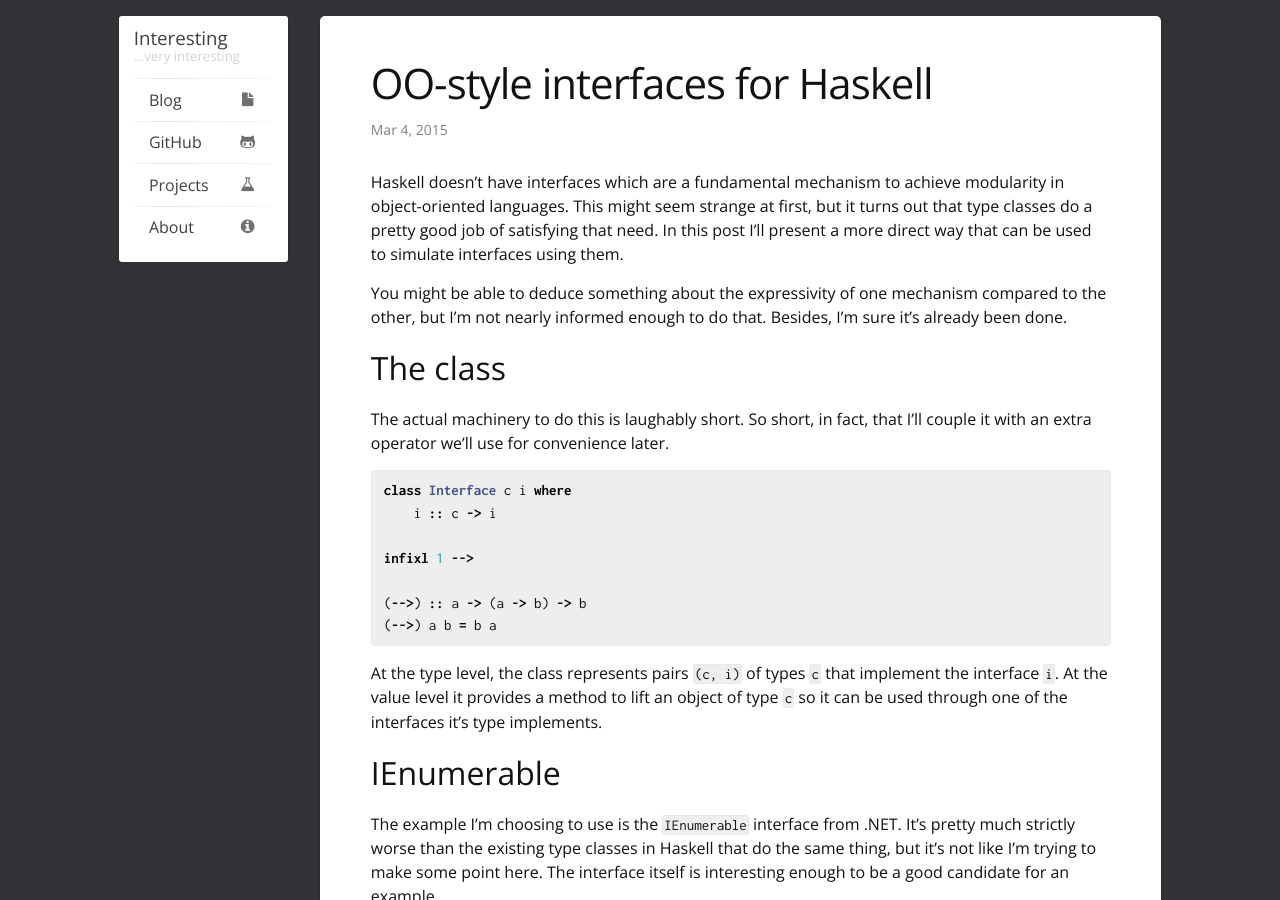
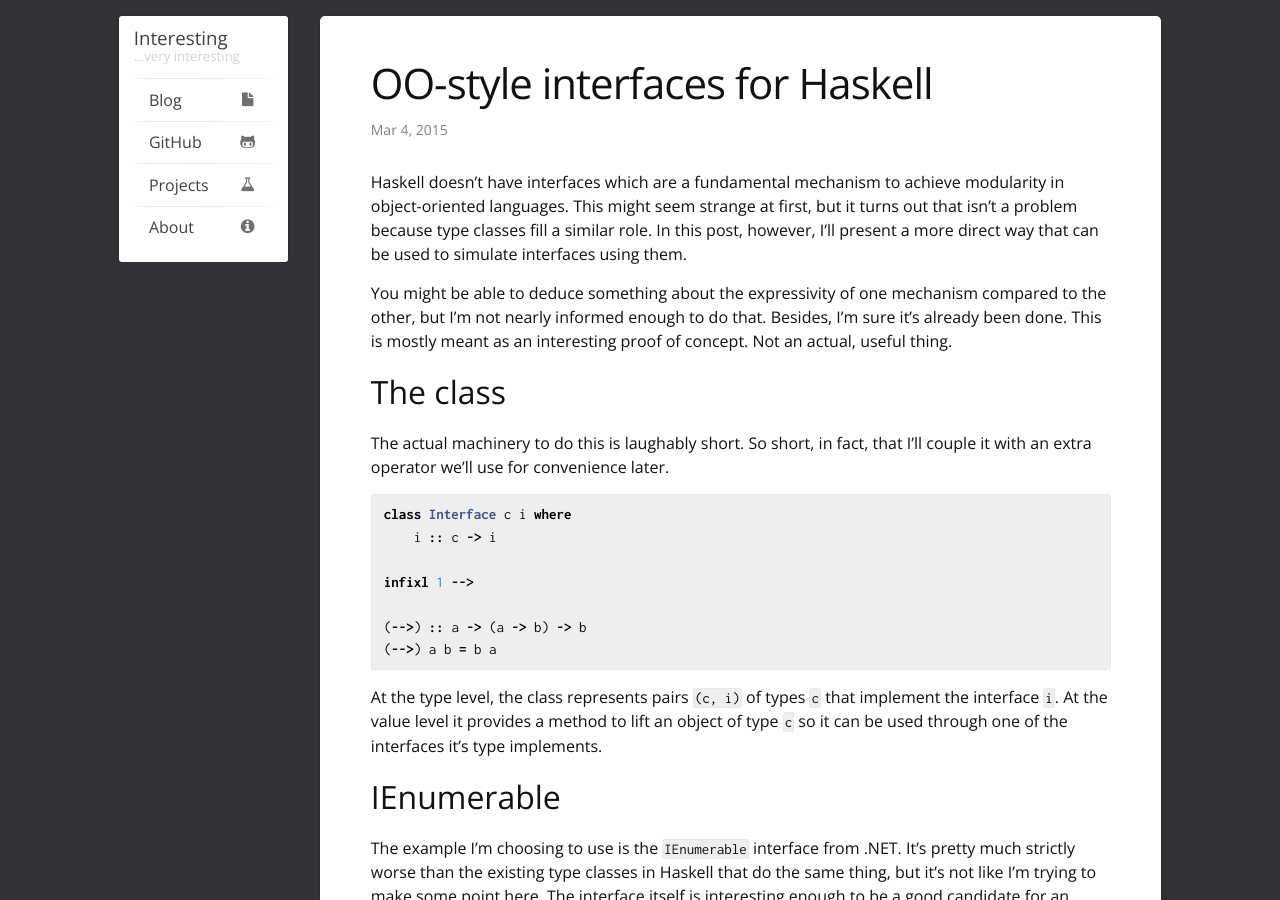
Before and after one commit to LukaHorvat/lukahorvat.github.io, a Jekyll site: the page built from _posts/2015-03-04-interfaces.markdown, in a window 1280 px wide and 900 px high. Built offline with Jekyll 4.4.1, drawn with Linux system fonts in a browser that asks for light colours; comment, search, counter and statistics services are not loaded.

Commit message:
Changed the phrasing a bit

```diff
--- a/_posts/2015-03-04-interfaces.markdown
+++ b/_posts/2015-03-04-interfaces.markdown
@@ -7,12 +7,13 @@ categories: programming
 project_id: interface
 ---
 Haskell doesn't have interfaces which are a fundamental mechanism to achieve modularity in
-object-oriented languages. This might seem strange at first, but it turns out that type classes
-do a pretty good job of satisfying that need.
-In this post I'll present a more direct way that can be used to simulate interfaces using them.
+object-oriented languages. This might seem strange at first, but it turns out that isn't a problem
+because type classes fill a similar role.
+In this post, however, I'll present a more direct way that can be used to simulate interfaces using them.
 
 You might be able to deduce something about the expressivity of one mechanism compared to the other,
 but I'm not nearly informed enough to do that. Besides, I'm sure it's already been done.
+This is mostly meant as an interesting proof of concept. Not an actual, useful thing.
 
 The class
 ---------
```
